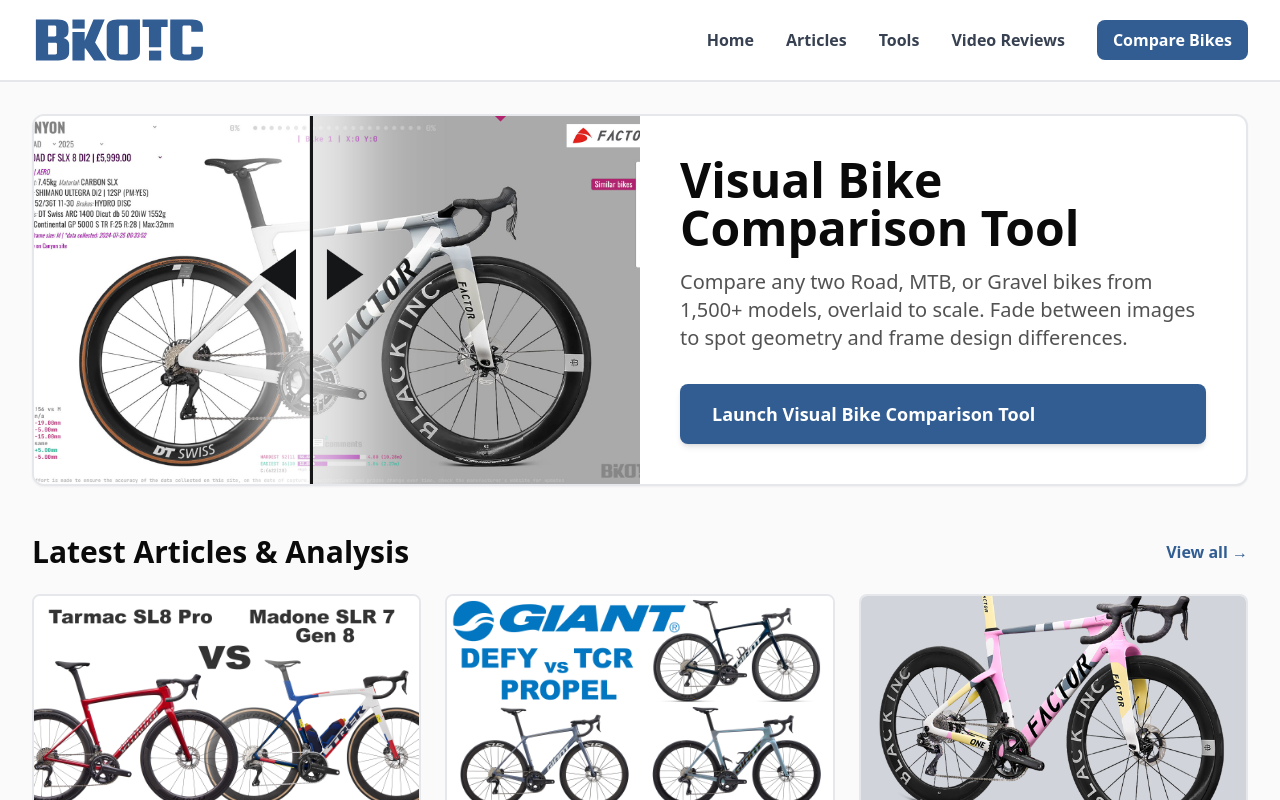
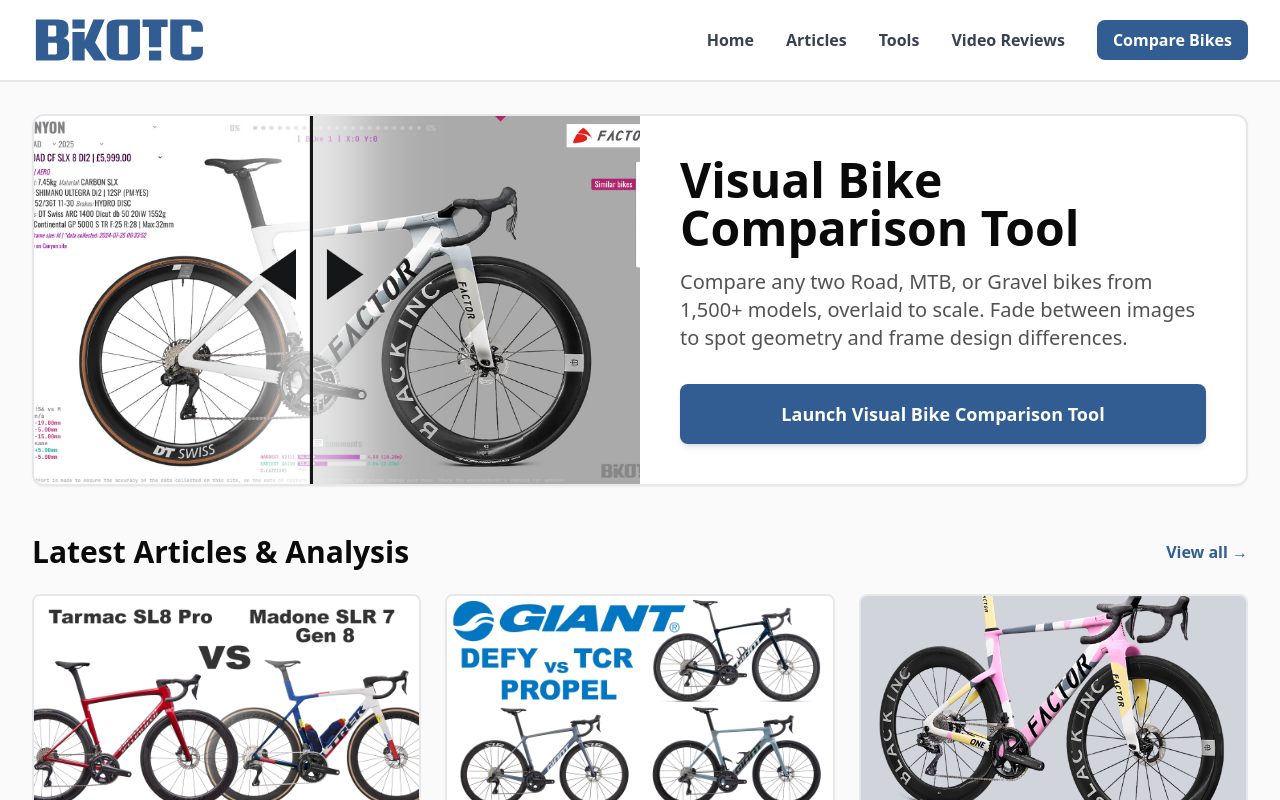
Before and after one commit to maccavamzoo/bikotic-genesis, a Next.js app: page / in a window 1280 px wide. Shown: the top 800 px of the page. Built offline with nearby package versions, Linux system fonts and the light colour scheme.

Commit message:
Update page.tsx

```diff
--- a/app/page.tsx
+++ b/app/page.tsx
@@ -30,7 +30,7 @@ export default function Home() {
               <p className="text-lg md:text-xl mb-6 md:mb-8 text-[#525252]">
                 Compare any two Road, MTB, or Gravel bikes from 1,500+ models, overlaid to scale. Fade between images to spot geometry and frame design differences.
               </p>
-              <a href="https://bikotic.com/BIKOTIC-CODEBASE-V3/BIKOTIC-COMPARE-BIKES-APP-V3.0.html" target="_blank" rel="noopener noreferrer" className="bg-bikotic-blue text-white border-none px-8 py-4 text-lg font-bold rounded-lg cursor-pointer hover:bg-bikotic-blue-dark transition-colors shadow-md">
+              <a href="https://bikotic.com/BIKOTIC-CODEBASE-V3/BIKOTIC-COMPARE-BIKES-APP-V3.0.html" target="_blank" rel="noopener noreferrer" className="inline-block bg-bikotic-blue text-white border-none px-8 py-4 text-lg font-bold rounded-lg cursor-pointer hover:bg-bikotic-blue-dark transition-colors shadow-md text-center">
                 Launch Visual Bike Comparison Tool
               </a>
             </div>
```
